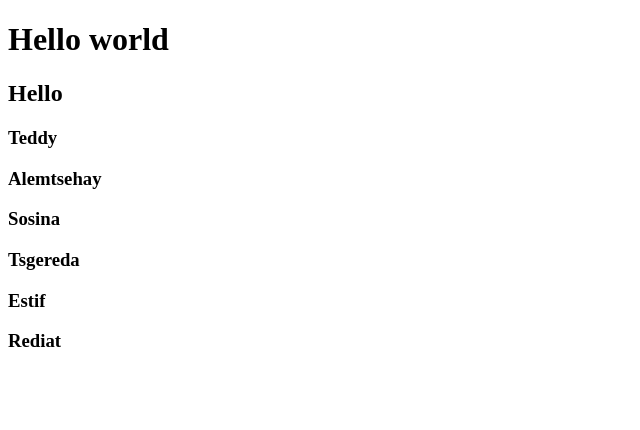
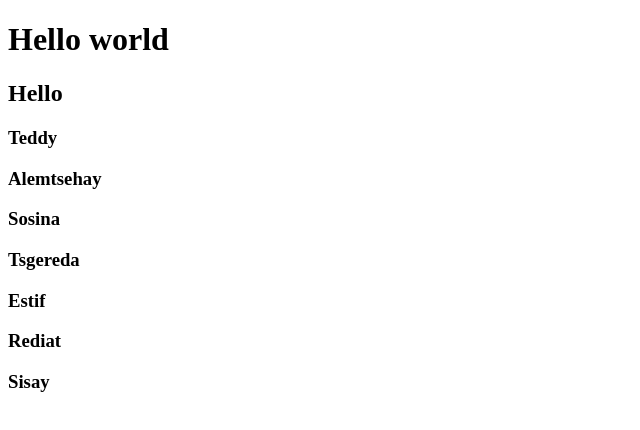
Before and after one commit to leultefera/Test1, a plain HTML site: page index.html in a window 1280 px wide. Shown: the full height of the page, 0-640 px from the left. Drawn offline with Linux system fonts and the light colour scheme.

Commit message:
Added my name

```diff
--- a/index.html
+++ b/index.html
@@ -17,6 +17,7 @@
     <h3>Tsgereda</h3>
     <h3>Estif</h3>
     <h3>Rediat</h3>
+    <h3>Sisay</h3>
 </body>
 
 </html>
```
